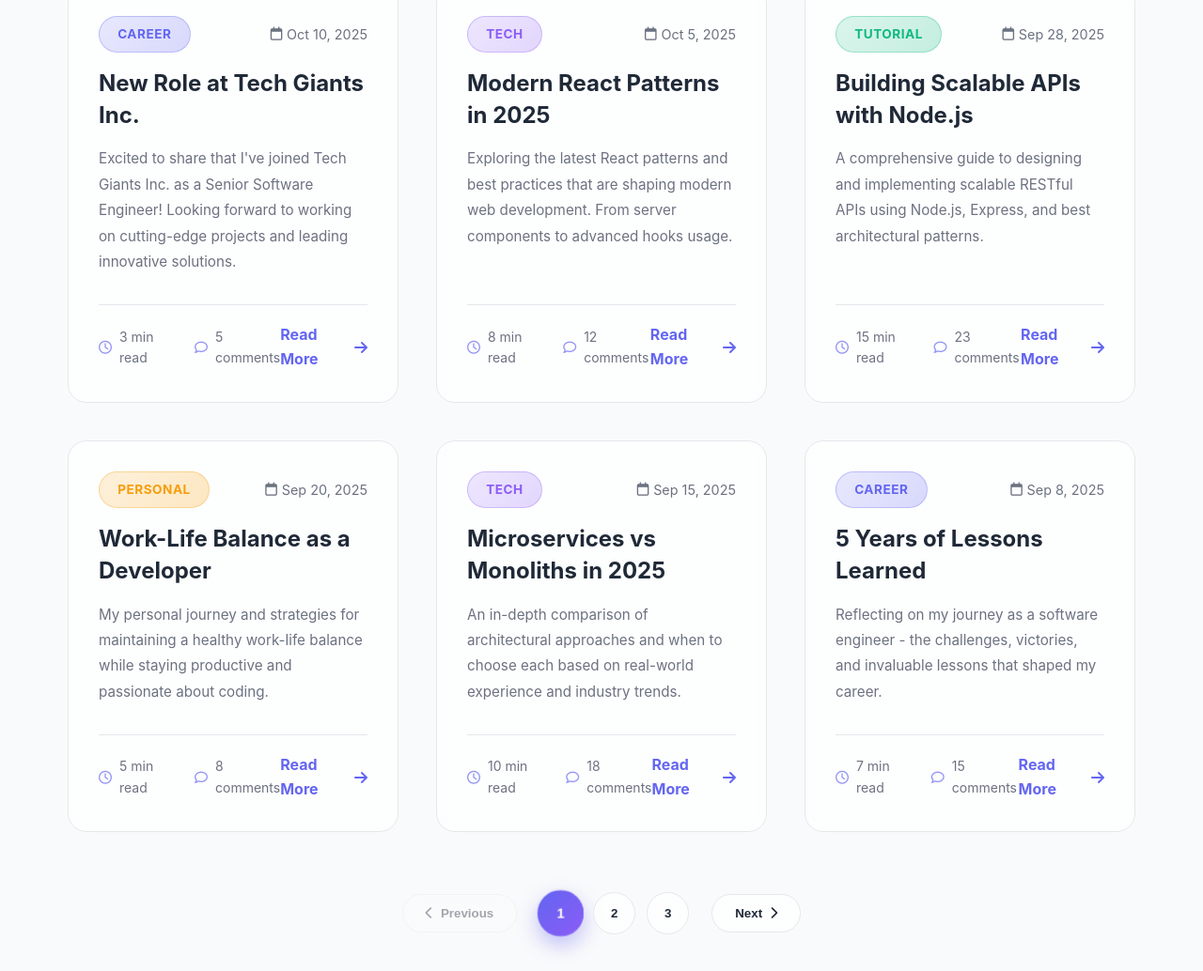
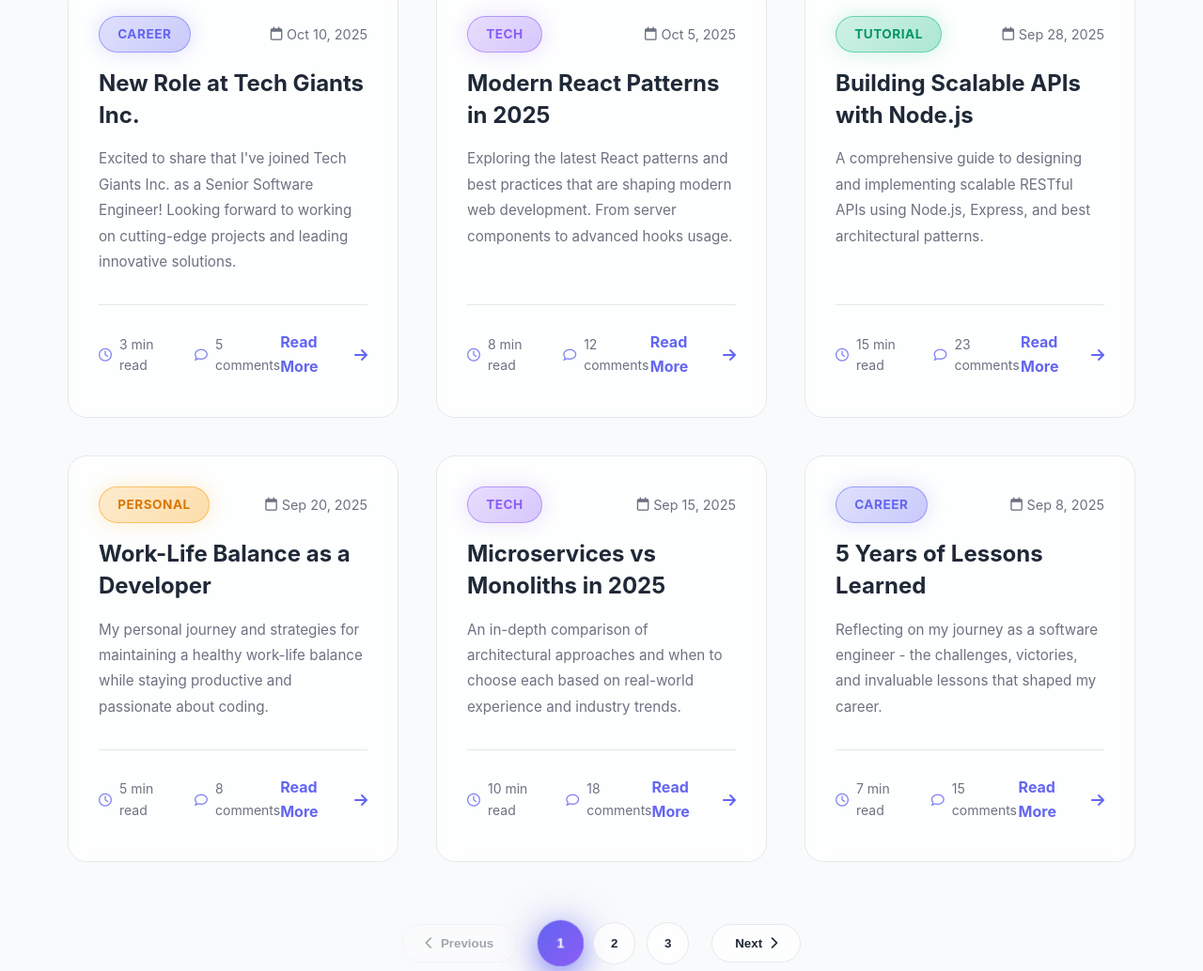
Before and after one commit to mookwoo/interactive-resume, a plain HTML site: page index.html in a window 1280 px wide. Shown: the part 4886-5920 px from the top of the page at 94% size. Drawn offline with Linux system fonts and the light colour scheme.

Commit message:
Additional enhancements

```diff
--- a/index.html
+++ b/index.html
@@ -522,9 +522,9 @@
             <div class="blog-pagination">
                 <button class="pagination-btn" disabled><i class="fas fa-chevron-left"></i> Previous</button>
                 <div class="pagination-numbers">
-                    <button class="page-number active">1</button>
-                    <button class="page-number">2</button>
-                    <button class="page-number">3</button>
+                    <button class="page-number active"><span>1</span></button>
+                    <button class="page-number"><span>2</span></button>
+                    <button class="page-number"><span>3</span></button>
                 </div>
                 <button class="pagination-btn">Next <i class="fas fa-chevron-right"></i></button>
             </div>
--- a/styles.css
+++ b/styles.css
@@ -586,6 +586,46 @@ body {
 .blog {
     background: var(--bg-secondary);
     position: relative;
+    overflow: hidden;
+}
+
+.blog::before {
+    content: '';
+    position: absolute;
+    top: -50%;
+    right: -10%;
+    width: 500px;
+    height: 500px;
+    background: radial-gradient(circle, rgba(99, 102, 241, 0.1) 0%, transparent 70%);
+    animation: float 20s ease-in-out infinite;
+}
+
+.blog::after {
+    content: '';
+    position: absolute;
+    bottom: -50%;
+    left: -10%;
+    width: 600px;
+    height: 600px;
+    background: radial-gradient(circle, rgba(139, 92, 246, 0.1) 0%, transparent 70%);
+    animation: float 25s ease-in-out infinite reverse;
+}
+
+@keyframes float {
+    0%, 100% {
+        transform: translate(0, 0) rotate(0deg);
+    }
+    33% {
+        transform: translate(30px, -30px) rotate(120deg);
+    }
+    66% {
+        transform: translate(-20px, 20px) rotate(240deg);
+    }
+}
+
+.blog .container {
+    position: relative;
+    z-index: 1;
 }
 
 .blog-intro {
@@ -646,7 +686,17 @@ body {
     background: var(--gradient);
     color: white;
     border-color: transparent;
-    box-shadow: 0 5px 20px rgba(99, 102, 241, 0.3);
+    box-shadow: 0 5px 20px rgba(99, 102, 241, 0.4), 0 0 30px rgba(99, 102, 241, 0.2);
+    animation: pulseGlow 2s ease-in-out infinite;
+}
+
+@keyframes pulseGlow {
+    0%, 100% {
+        box-shadow: 0 5px 20px rgba(99, 102, 241, 0.4), 0 0 30px rgba(99, 102, 241, 0.2);
+    }
+    50% {
+        box-shadow: 0 5px 25px rgba(99, 102, 241, 0.6), 0 0 40px rgba(99, 102, 241, 0.3);
+    }
 }
 
 .blog-grid {
@@ -676,10 +726,29 @@ body {
     top: 0;
     left: 0;
     right: 0;
-    height: 4px;
+    height: 5px;
     background: var(--gradient);
     transform: scaleX(0);
     transition: transform 0.4s ease;
+    box-shadow: 0 0 20px rgba(99, 102, 241, 0.5);
+}
+
+.blog-card::after {
+    content: '';
+    position: absolute;
+    top: -50%;
+    left: -50%;
+    width: 200%;
+    height: 200%;
+    background: linear-gradient(45deg, transparent, rgba(255, 255, 255, 0.1), transparent);
+    transform: rotate(45deg);
+    transition: all 0.6s ease;
+    opacity: 0;
+}
+
+.blog-card:hover::after {
+    left: 100%;
+    opacity: 1;
 }
 
 .blog-card:hover::before {
@@ -688,7 +757,7 @@ body {
 
 .blog-card:hover {
     transform: translateY(-8px);
-    box-shadow: 0 20px 40px var(--shadow);
+    box-shadow: 0 20px 40px var(--shadow), 0 0 0 1px rgba(99, 102, 241, 0.1);
     border-color: var(--primary-color);
 }
 
@@ -711,30 +780,39 @@ body {
     text-transform: uppercase;
     letter-spacing: 0.5px;
     backdrop-filter: blur(10px);
+    transition: all 0.3s ease;
+}
+
+.blog-card:hover .blog-category {
+    transform: scale(1.05);
 }
 
 .category-career {
-    background: linear-gradient(135deg, rgba(99, 102, 241, 0.15), rgba(99, 102, 241, 0.25));
-    color: var(--primary-color);
-    border: 1px solid rgba(99, 102, 241, 0.3);
+    background: linear-gradient(135deg, rgba(99, 102, 241, 0.2), rgba(99, 102, 241, 0.35));
+    color: #6366f1;
+    border: 1px solid rgba(99, 102, 241, 0.5);
+    box-shadow: 0 0 20px rgba(99, 102, 241, 0.2);
 }
 
 .category-tech {
-    background: linear-gradient(135deg, rgba(139, 92, 246, 0.15), rgba(139, 92, 246, 0.25));
-    color: var(--secondary-color);
-    border: 1px solid rgba(139, 92, 246, 0.3);
+    background: linear-gradient(135deg, rgba(139, 92, 246, 0.2), rgba(139, 92, 246, 0.35));
+    color: #8b5cf6;
+    border: 1px solid rgba(139, 92, 246, 0.5);
+    box-shadow: 0 0 20px rgba(139, 92, 246, 0.2);
 }
 
 .category-tutorial {
-    background: linear-gradient(135deg, rgba(16, 185, 129, 0.15), rgba(16, 185, 129, 0.25));
-    color: #10b981;
-    border: 1px solid rgba(16, 185, 129, 0.3);
+    background: linear-gradient(135deg, rgba(16, 185, 129, 0.2), rgba(16, 185, 129, 0.35));
+    color: #059669;
+    border: 1px solid rgba(16, 185, 129, 0.5);
+    box-shadow: 0 0 20px rgba(16, 185, 129, 0.2);
 }
 
 .category-personal {
-    background: linear-gradient(135deg, rgba(245, 158, 11, 0.15), rgba(245, 158, 11, 0.25));
-    color: #f59e0b;
-    border: 1px solid rgba(245, 158, 11, 0.3);
+    background: linear-gradient(135deg, rgba(245, 158, 11, 0.2), rgba(245, 158, 11, 0.35));
+    color: #d97706;
+    border: 1px solid rgba(245, 158, 11, 0.5);
+    box-shadow: 0 0 20px rgba(245, 158, 11, 0.2);
 }
 
 .blog-date {
@@ -793,7 +871,22 @@ body {
 
 .blog-stats i {
     color: var(--primary-color);
-    opacity: 0.7;
+    opacity: 0.8;
+    transition: all 0.3s ease;
+}
+
+.blog-card:hover .blog-stats i {
+    opacity: 1;
+    animation: iconPulse 1.5s ease-in-out infinite;
+}
+
+@keyframes iconPulse {
+    0%, 100% {
+        transform: scale(1);
+    }
+    50% {
+        transform: scale(1.15);
+    }
 }
 
 .blog-link {
@@ -805,6 +898,22 @@ body {
     gap: 0.5rem;
     transition: all 0.3s ease;
     position: relative;
+    padding: 0.5rem 0;
+}
+
+.blog-link::after {
+    content: '';
+    position: absolute;
+    bottom: 0;
+    left: 0;
+    width: 0;
+    height: 2px;
+    background: var(--gradient);
+    transition: width 0.3s ease;
+}
+
+.blog-link:hover::after {
+    width: 100%;
 }
 
 .blog-link i {
@@ -874,22 +983,62 @@ body {
     display: flex;
     align-items: center;
     justify-content: center;
+    position: relative;
+    overflow: hidden;
+}
+
+.page-number::before {
+    content: '';
+    position: absolute;
+    top: -50%;
+    left: -50%;
+    width: 200%;
+    height: 200%;
+    background: conic-gradient(from 0deg, var(--primary-color), var(--secondary-color), var(--primary-color));
+    opacity: 0;
+    transition: opacity 0.3s ease;
+    animation: rotate 3s linear infinite;
+}
+
+.page-number span {
+    position: relative;
+    z-index: 1;
+}
+
+@keyframes rotate {
+    100% {
+        transform: rotate(360deg);
+    }
+}
+
+.page-number:hover::before {
+    opacity: 0.2;
 }
 
 .page-number:hover {
     background: var(--primary-color);
     color: white;
     border-color: var(--primary-color);
-    transform: translateY(-2px);
-    box-shadow: 0 5px 15px rgba(99, 102, 241, 0.3);
+    transform: translateY(-2px) rotate(5deg);
+    box-shadow: 0 5px 15px rgba(99, 102, 241, 0.4);
 }
 
 .page-number.active {
     background: var(--gradient);
     color: white;
     border-color: transparent;
-    box-shadow: 0 8px 20px rgba(99, 102, 241, 0.4);
+    box-shadow: 0 8px 20px rgba(99, 102, 241, 0.5), 0 0 30px rgba(99, 102, 241, 0.3);
     transform: scale(1.1);
+    animation: activePagePulse 2s ease-in-out infinite;
+}
+
+@keyframes activePagePulse {
+    0%, 100% {
+        box-shadow: 0 8px 20px rgba(99, 102, 241, 0.5), 0 0 30px rgba(99, 102, 241, 0.3);
+    }
+    50% {
+        box-shadow: 0 10px 25px rgba(99, 102, 241, 0.6), 0 0 40px rgba(99, 102, 241, 0.4);
+    }
 }
 
 /* Contact Section */
```
